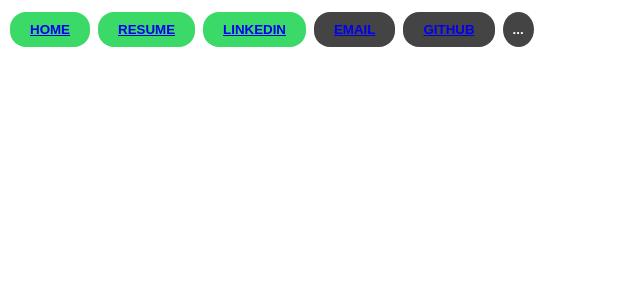
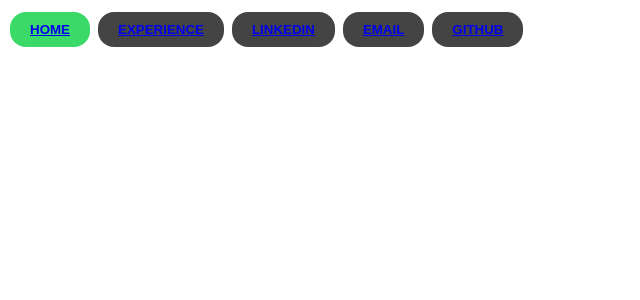
Before and after one commit to abigailplata/Resume, a Flask app: page / in a window 1280 px wide. Shown: the top 300 px of the page, without its empty margins (0-640 px from the left). Run offline with Flask 2, Linux system fonts and the light colour scheme.

Commit message:
removed dropdown

```diff
--- a/static/styles/mainpage.css
+++ b/static/styles/mainpage.css
@@ -16,71 +16,11 @@
 	background-color:#50e67a;
 }
 
-.button2 {
+.not1 {
 	background-color: #434443;
 	border: 10px;
 	border-color: white;
 }
-
-.button3{
-	background-color: #434443;
-	border: 10px;
-	border-color: white;
-}
-
-.morebutton{
-	background-color: #434443;
-	border: 10px;
-	border-color: white;
-	color:white;
-	padding: 10px 10px;
-	text-align:center;
-	text-decoration:none;
-	display: inline-block;
-	margin:4px 2px;
-	cursor:pointer;
-	border-radius:70%;
-}
-
-/* The container <div> - needed to position the dropdown content */
-.dropdown {
-	position: relative;
-	display: inline-block;
-}
-
-/* Dropdown Content (Hidden by Default) */
-.dropdown-content {
-	display: none;
-	position: absolute;
-	background-color: #434443;
-	min-width: 160px;
-	box-shadow: 0px 8px 16px 0px rgba(0,0,0,0.2);
-	z-index: 1;
-	border-radius: 10px;
-  }
-
-/* Links inside the dropdown */
-.dropdown-content a {
-	color: white;
-	padding: 12px 16px;
-	text-decoration: none;
-	font-size: 13px;
-	display: block;
-	border-radius: 10px;
-  }
-
-  /* Change color of dropdown links on hover */
-  .dropdown-content a:hover {background-color: #50e67a}
-
-  /* Show the dropdown menu on hover */
-  .dropdown:hover .dropdown-content {
-	display: block;
-  }
-
-  /* Change the background color of the dropdown button when the dropdown content is shown */
-  .dropdown:hover .dropbtn {
-	background-color: #3e8e41;
-  }
 
   @media only screen and (max-width:600px) {
 	.topnav button:not(:first-child) {display:none;}
--- a/templates/index.html
+++ b/templates/index.html
@@ -12,20 +12,17 @@
 		<div class="topnav" id="myTopnav">
 			<nav>
 				<button class="button"> <a href="https://abbycadabyx3.pythonanywhere.com"><b>HOME</b></a> </button>
-				<button class="button"> <a href=" "><b>RESUME</b></a> </button>
-				<button class="button"><a href="https://www.linkedin.com/in/abigailplatax3/"><b>LINKEDIN</b></a> </button>
-				<button class="button button2"><a href="mailto:&#97;&#98;&#105;&#103;&#97;&#105;&#108;&#112;&#108;&#97;&#116;&#97;&#97;&#64;&#103;&#109;&#97;&#105;&#108;&#46;&#99;&#111;&#109;"><b>EMAIL</b></a> </button>
-				<button class="button button3"><a href="https://github.com/abigailplata"><b>GITHUB</b></a> </button>
-
-				<div class = "dropdown">
-				<button class="button morebutton" > <a><b>...</b> </a> </button>
-					<div class="dropdown-content">
-						<a href="#" onclick="window.print()">Print</a>
-					  </div>
-				</div>
+				<button class="button not1"> <a href=" "><b>EXPERIENCE</b></a> </button>
+				<button class="button not1"><a href="https://www.linkedin.com/in/abigailplatax3/"><b>LINKEDIN</b></a> </button>
+				<button class="button not1"><a href="mailto:&#97;&#98;&#105;&#103;&#97;&#105;&#108;&#112;&#108;&#97;&#116;&#97;&#97;&#64;&#103;&#109;&#97;&#105;&#108;&#46;&#99;&#111;&#109;"><b>EMAIL</b></a> </button>
+				<button class="button not1"><a href="https://github.com/abigailplata"><b>GITHUB</b></a> </button>
 			</nav>
 		</div>
 		</header>
+
+		<p>
+
+		</p>
 	</body>
 
 
```
